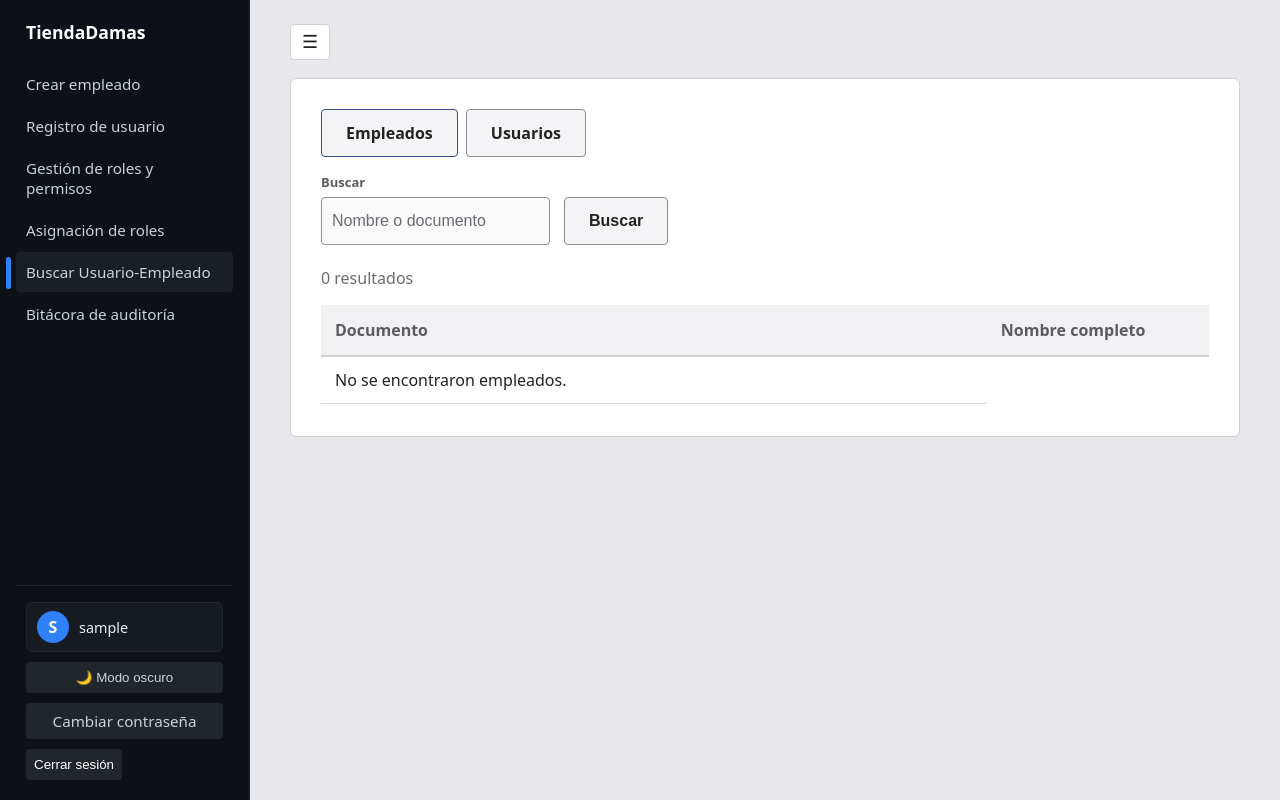
After one commit to JuanchoLopezGalvis/TiendaDamasSoftware, a Django app: page /panel/consulta/ in a window 1280 px wide. The commit adds this page. Run offline with Django 5.2, Linux system fonts and the light colour scheme; the visitor is signed in with stand-in values (Sample User, id 1); data that the repository does not hold is empty.

Commit message:
Final changes

```diff
--- a/Modulos/usuarios/apps.py
+++ b/Modulos/usuarios/apps.py
@@ -2,4 +2,8 @@ from django.apps import AppConfig
 
 
 class UsuariosConfig(AppConfig):
+    default_auto_field = 'django.db.models.BigAutoField'
     name = 'Modulos.usuarios'
+
+    def ready(self):
+        from Modulos.usuarios import signals  # noqa: F401
--- a/Modulos/usuarios/views.py
+++ b/Modulos/usuarios/views.py
@@ -6,7 +6,8 @@ from django.core.mail import send_mail
 from django.core.validators import validate_email
 from django.utils.crypto import get_random_string
 
-from Modulos.usuarios.models import Empleado, Usuario
+from Modulos.usuarios.models import Empleado, Usuario, Auditoria
+from Modulos.usuarios.auditoria import registrar
 from django.contrib import messages
 from django.contrib.auth.models import Group, Permission
 from django.db.models import Count, Q
@@ -16,6 +17,7 @@ from django.contrib.auth.views import PasswordChangeView
 from django.contrib.messages.views import SuccessMessageMixin
 from django.urls import reverse_lazy
 from django.core.exceptions import PermissionDenied
+from django.utils.dateparse import parse_date
 # Create your views here.
 ACCIONES = {
     'add': 'Agregar',
@@ -38,7 +40,17 @@ def nombre_permiso(p):
 
 @login_required
 def panel(request):
-    return render(request, 'perfil.html')
+    usuario = request.user
+    roles = usuario.groups.order_by('name')
+    permisos = sorted(
+        {nombre_permiso(p) for p in Permission.objects.filter(
+            group__user=usuario
+        ).select_related('content_type')}
+    )
+    return render(request, 'perfil.html', {
+        'roles': roles,
+        'permisos': permisos,
+    })
 
 @login_required
 def perfil(request):
@@ -78,6 +90,7 @@ def crear_empleado(request):
             messages.error(request, 'Ya existe un empleado con ese documento.')
         else:
             Empleado.objects.create(documento_identidad=documento, nombre_completo=nombre)
+            registrar(request, Auditoria.Evento.CREACION, f'Empleado {nombre} ({documento})')
             messages.success(request, f'Empleado "{nombre}" registrado.')
             return redirect(url)
 
@@ -121,6 +134,7 @@ def registro_usuario(request):
                 empleado=empleado,
             )
             usuario.groups.add(grupo)
+            registrar(request, Auditoria.Evento.CREACION, f'Usuario {username} con rol {grupo.name}')
 
             try:
                 send_mail(
@@ -153,11 +167,71 @@ def registro_usuario(request):
     })
 
 @login_required
+def consulta(request):
+    puede_empleados = request.user.has_perm('usuarios.view_empleado')
+    puede_usuarios = request.user.has_perm('usuarios.view_usuario')
+    if not (puede_empleados or puede_usuarios):
+        raise PermissionDenied
+
+    tipo = request.GET.get('tipo', 'empleados')
+    if tipo == 'usuarios' and not puede_usuarios:
+        tipo = 'empleados'
+    if tipo == 'empleados' and not puede_empleados:
+        tipo = 'usuarios'
+
+    buscar = request.GET.get('buscar', '').strip()
+
+    if tipo == 'empleados':
+        resultados = Empleado.objects.order_by('nombre_completo')
+        if buscar:
+            resultados = resultados.filter(
+                Q(nombre_completo__icontains=buscar)
+                | Q(documento_identidad__icontains=buscar)
+            )
+    else:
+        resultados = (
+            Usuario.objects
+            .select_related('empleado')
+            .prefetch_related('groups')
+            .order_by('username')
+        )
+        if buscar:
+            resultados = resultados.filter(
+                Q(username__icontains=buscar)
+                | Q(email__icontains=buscar)
+                | Q(empleado__nombre_completo__icontains=buscar)
+            )
+
+    return render(request, 'consulta.html', {
+        'tipo': tipo,
+        'buscar': buscar,
+        'resultados': resultados,
+        'puede_empleados': puede_empleados,
+        'puede_usuarios': puede_usuarios,
+    })
+
+@login_required
 def roles_permisos(request):
     url = reverse('roles_permisos')
 
     # ---------- Acciones (POST) ----------
     if request.method == 'POST':
+        if 'eliminar' in request.POST:
+            if not request.user.has_perm('auth.delete_group'):
+                raise PermissionDenied
+            grupo = get_object_or_404(Group, pk=request.POST.get('rol'))
+            asignados = grupo.user_set.count()
+            if asignados:
+                messages.error(
+                    request,
+                    f'No se puede eliminar "{grupo.name}": tiene {asignados} '
+                    f'usuario(s) asignado(s). Cámbiales el rol primero.')
+                return redirect(f'{url}?rol={grupo.pk}')
+            nombre = grupo.name
+            grupo.delete()
+            registrar(request, Auditoria.Evento.CAMBIO_ROL, f'Rol {nombre} eliminado')
+            messages.success(request, f'Rol "{nombre}" eliminado.')
+            return redirect(url)
         accion = request.POST.get('accion')
 
         if accion == 'nuevo':
@@ -170,6 +244,7 @@ def roles_permisos(request):
                 messages.error(request, 'Ya existe un rol con ese nombre.')
             else:
                 grupo = Group.objects.create(name=nombre)
+                registrar(request, Auditoria.Evento.CREACION, f'Rol {grupo.name}')
                 messages.success(request, f'Rol "{grupo.name}" creado.')
                 return redirect(f'{url}?rol={grupo.pk}')
             return redirect(url)
@@ -180,6 +255,7 @@ def roles_permisos(request):
             grupo = get_object_or_404(Group, pk=request.POST.get('rol'))
             ids = request.POST.getlist('permisos')
             grupo.permissions.set(Permission.objects.filter(pk__in=ids))
+            registrar(request, Auditoria.Evento.CAMBIO_ROL, f'Permisos del rol {grupo.name} actualizados')
             messages.success(request, f'Permisos del rol "{grupo.name}" actualizados.')
             return redirect(f'{url}?rol={grupo.pk}')
 
@@ -237,10 +313,12 @@ def asignacion_roles(request):
             rol_id = request.POST.get('rol', '')
             if rol_id == '':
                 usuario.groups.clear()
+                registrar(request, Auditoria.Evento.CAMBIO_ROL, f'Se quitó el rol a {nombre}')
                 messages.success(request, f'Se quitó el rol a "{nombre}".')
             elif rol_id.isdigit():
                 grupo = get_object_or_404(Group, pk=rol_id)
                 usuario.groups.set([grupo])
+                registrar(request, Auditoria.Evento.CAMBIO_ROL, f'{nombre} ahora tiene el rol {grupo.name}')
                 messages.success(request, f'"{nombre}" ahora tiene el rol "{grupo.name}".')
             else:
                 messages.error(request, 'Rol no válido.')
@@ -287,9 +365,36 @@ def asignacion_roles(request):
     })
 
 
+def _fecha(texto):
+    try:
+        return parse_date(texto) if texto else None
+    except ValueError:
+        return None
+
+
 @login_required
+@permission_required('usuarios.view_auditoria', raise_exception=True)
 def bitacora_auditoria(request):
-    return render(request, 'bitacora.html')
+    desde = request.GET.get('desde', '')
+    hasta = request.GET.get('hasta', '')
+    tipo = request.GET.get('tipo', '')
+
+    registros = Auditoria.objects.select_related('usuario')
+    if _fecha(desde):
+        registros = registros.filter(fecha__date__gte=_fecha(desde))
+    if _fecha(hasta):
+        registros = registros.filter(fecha__date__lte=_fecha(hasta))
+    if tipo in Auditoria.Evento.values:
+        registros = registros.filter(evento=tipo)
+
+    return render(request, 'bitacora.html', {
+        'registros': registros[:200],
+        'total': registros.count(),
+        'eventos': Auditoria.Evento.choices,
+        'desde': desde,
+        'hasta': hasta,
+        'tipo': tipo,
+    })
 
 class CambiarClaveView(SuccessMessageMixin, PasswordChangeView):
     template_name = 'cambiar_clave.html'
--- a/TiendaDamas/settings.py
+++ b/TiendaDamas/settings.py
@@ -106,7 +106,7 @@ AUTH_PASSWORD_VALIDATORS = [
 
 LANGUAGE_CODE = 'es-co'
 
-TIME_ZONE = 'UTC'
+TIME_ZONE = 'America/Bogota'
 
 USE_I18N = True
 
--- a/TiendaDamas/urls.py
+++ b/TiendaDamas/urls.py
@@ -33,4 +33,5 @@ path('', usuario_views.panel, name='panel'),
     path('panel/bitacora-auditoria/', usuario_views.bitacora_auditoria, name='bitacora_auditoria'),
     path('panel/cambiar-clave/', usuario_views.CambiarClaveView.as_view(), name='cambiar_clave'),
     path('panel/perfil/', usuario_views.perfil, name='perfil'),
+    path('panel/consulta/', usuario_views.consulta, name='consulta'),
 ]
--- a/templates/base_panel.html
+++ b/templates/base_panel.html
@@ -52,8 +52,16 @@
                href="{% url 'asignacion_roles' %}">Asignación de roles</a>
             {% endif %}
 
+            {% if perms.usuarios.view_empleado or perms.usuarios.view_usuario %}
+            <a class="value {% if request.resolver_match.url_name == 'consulta' %}active{% endif %}"
+               href="{% url 'consulta' %}">Buscar Usuario-Empleado</a>
+            {% endif %}
+
+            {% if perms.usuarios.view_auditoria %}
             <a class="value {% if request.resolver_match.url_name == 'bitacora_auditoria' %}active{% endif %}"
                href="{% url 'bitacora_auditoria' %}">Bitácora de auditoría</a>
+            {% endif %}
+
         </nav>
 
         <div class="sidebar-user">
--- /dev/null
+++ b/templates/consulta.html
@@ -0,0 +1,78 @@
+{% extends 'base_panel.html' %}
+
+{% block title %}Consulta{% endblock %}
+
+{% block content %}
+<div class="pagina">
+
+    <section class="card">
+
+        <div style="display: flex; gap: .5rem; margin-bottom: 1rem;">
+            {% if puede_empleados %}
+                <a class="btn-secundario" href="?tipo=empleados"
+                   style="text-decoration: none; {% if tipo == 'empleados' %}font-weight: 700; border-color: var(--primary);{% endif %}">
+                    Empleados
+                </a>
+            {% endif %}
+            {% if puede_usuarios %}
+                <a class="btn-secundario" href="?tipo=usuarios"
+                   style="text-decoration: none; {% if tipo == 'usuarios' %}font-weight: 700; border-color: var(--primary);{% endif %}">
+                    Usuarios
+                </a>
+            {% endif %}
+        </div>
+
+        <form method="get" class="filtros">
+            <input type="hidden" name="tipo" value="{{ tipo }}">
+            <div class="campo">
+                <label for="buscar">Buscar</label>
+                <input type="text" id="buscar" name="buscar" value="{{ buscar }}"
+                       placeholder="{% if tipo == 'empleados' %}Nombre o documento{% else %}Usuario, correo o nombre{% endif %}">
+            </div>
+            <button type="submit" class="btn-secundario">Buscar</button>
+        </form>
+
+        <p style="color: var(--muted);">
+            {{ resultados|length }} resultado{{ resultados|length|pluralize }}
+        </p>
+
+        {% if tipo == 'empleados' %}
+        <table class="tabla sin-derecha" style="margin-bottom: 0;">
+            <thead>
+                <tr><th>Documento</th><th>Nombre completo</th></tr>
+            </thead>
+            <tbody>
+                {% for e in resultados %}
+                <tr>
+                    <td>{{ e.documento_identidad }}</td>
+                    <td>{{ e.nombre_completo }}</td>
+                </tr>
+                {% empty %}
+                <tr><td colspan="2">No se encontraron empleados.</td></tr>
+                {% endfor %}
+            </tbody>
+        </table>
+        {% else %}
+        <table class="tabla sin-derecha" style="margin-bottom: 0;">
+            <thead>
+                <tr><th>Usuario</th><th>Empleado</th><th>Correo</th><th>Rol</th><th>Estado</th></tr>
+            </thead>
+            <tbody>
+                {% for u in resultados %}
+                <tr>
+                    <td>{{ u.username }}</td>
+                    <td>{{ u.empleado.nombre_completo }}</td>
+                    <td>{{ u.email }}</td>
+                    <td>{% for g in u.groups.all %}{{ g.name }}{% empty %}Sin rol{% endfor %}</td>
+                    <td>{% if u.is_active %}Activo{% else %}Inactivo{% endif %}</td>
+                </tr>
+                {% empty %}
+                <tr><td colspan="5">No se encontraron usuarios.</td></tr>
+                {% endfor %}
+            </tbody>
+        </table>
+        {% endif %}
+
+    </section>
+</div>
+{% endblock %}
--- a/templates/signup.html
+++ b/templates/signup.html
@@ -10,7 +10,7 @@
 {% block content %}
 <div class="registro-wrap">
 
-    <span class="rol-badge">Rol: Gerente</span>
+
 
     {% for m in messages %}
         <div class="msg msg-{{ m.tags }}">{{ m }}</div>
```
Also changed, not shown: Modulos/usuarios/auditoria.py (added, +23 -0 lines), Modulos/usuarios/models.py (+32 -1 lines), Modulos/usuarios/signals.py (added, +21 -0 lines), static/css/modal.css (added, +82 -0 lines), static/css/panel.css (+82 -0 lines), templates/bitacora.html (+30 -50 lines), templates/roles.html (+27 -1 lines).
